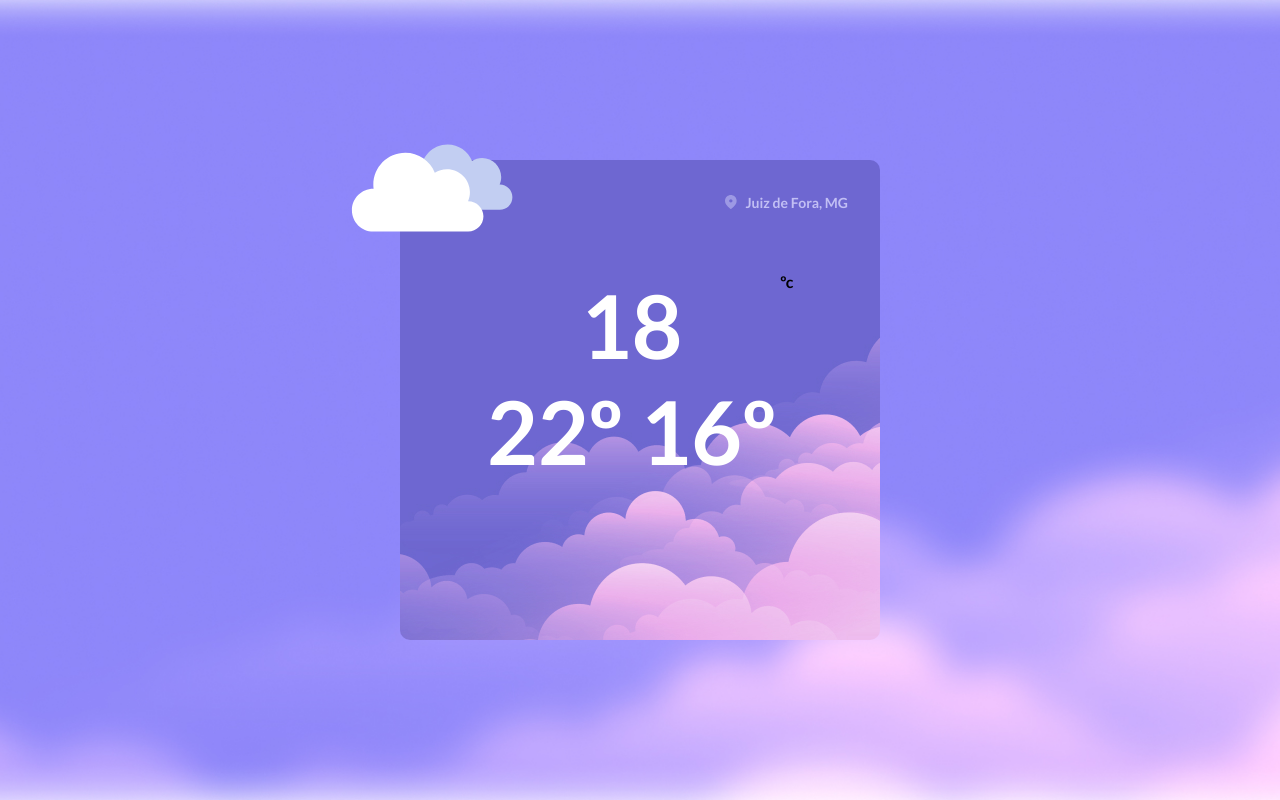
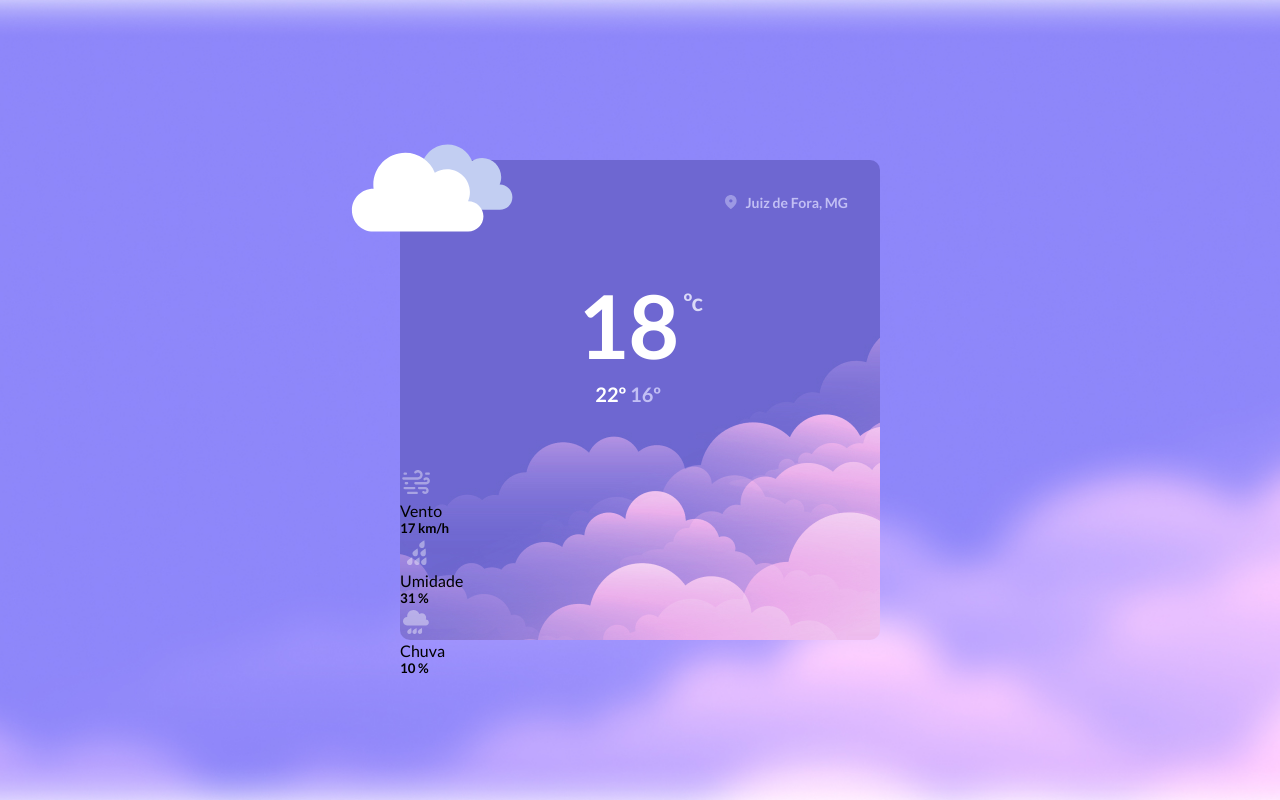
Before and after one commit to dougdbp/meu-clima, a website: page index.html in a window 1280 px wide. Drawn offline with Linux system fonts and the light colour scheme.

Commit message:
coding foot line inside temperature now card-pause

```diff
--- a/index.html
+++ b/index.html
@@ -38,8 +38,33 @@
           </div>
           <div class="celsius">ºc</div>
         </div>
+
         <div class="statistics">
-          <div class="info"></div>
+          <div class="stats">
+            <img src="./assets/temp-wind.svg" alt="icone de vento" />
+            <div class="info">
+              <p>Vento</p>
+              <h5>17 <span>km/h</span></h5>
+            </div>
+          </div>
+        </div>
+        <div class="statistics">
+          <div class="stats">
+            <img src="./assets/temp-humidity.svg" alt="icone de Umidade" />
+            <div class="info">
+              <p>Umidade</p>
+              <h5>31 <span>%</span></h5>
+            </div>
+          </div>
+        </div>
+        <div class="statistics">
+          <div class="stats">
+            <img src="./assets/temp-rain.svg" alt="icone de chuva" />
+            <div class="info">
+              <p>Chuva</p>
+              <h5>10 <span>%</span></h5>
+            </div>
+          </div>
         </div>
       </section>
     </main>
--- a/style.css
+++ b/style.css
@@ -74,5 +74,20 @@ section {
   font-size: 8.8rem;
   color: #ffffff;
 
-  display
+  display: flex;
+  flex-direction: column;
+  gap: 0.4rem;
 }
+
+.temp .number .maxmin {
+  font-size: 2rem;
+}
+.temp .number .maxmin span {
+  color: #c2bff4;
+}
+
+.celsius {
+  font-size: 2.4rem;
+  color: #dad9f7;
+  margin-top: 1.5rem;
+}
```
